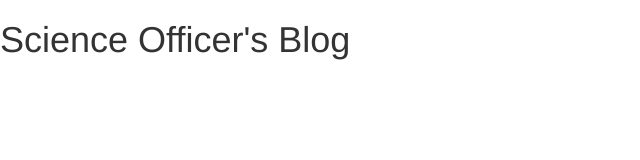
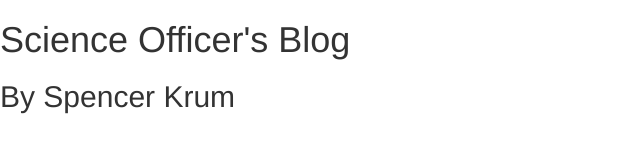
Before and after one commit to nibalizer/scienceofficersblog, a plain HTML site: page blog/index.html in a window 1280 px wide. Shown: the whole page, without its empty margins (0-640 px from the left). Drawn offline with nearby package versions, Linux system fonts and the light colour scheme.

Commit message:
Name and ownership

```diff
--- a/blog/index.html
+++ b/blog/index.html
@@ -21,10 +21,12 @@ try{if (!window.CloudFlare) {var CloudFlare=[{verbose:0,p:0,byc:0,owlid:"cf",bag
 <meta name="viewport" content="width=device-width, initial-scale=1">
 <style>
 </style>
-<title>Spencer Krum's Blog</title>
+<title>Science Officer's Blog</title>
 
 </head>
 <body>
 <h1>Science Officer's Blog</h1>
+<h2>By Spencer Krum</h2>
+
 </body>
 </html>
```
